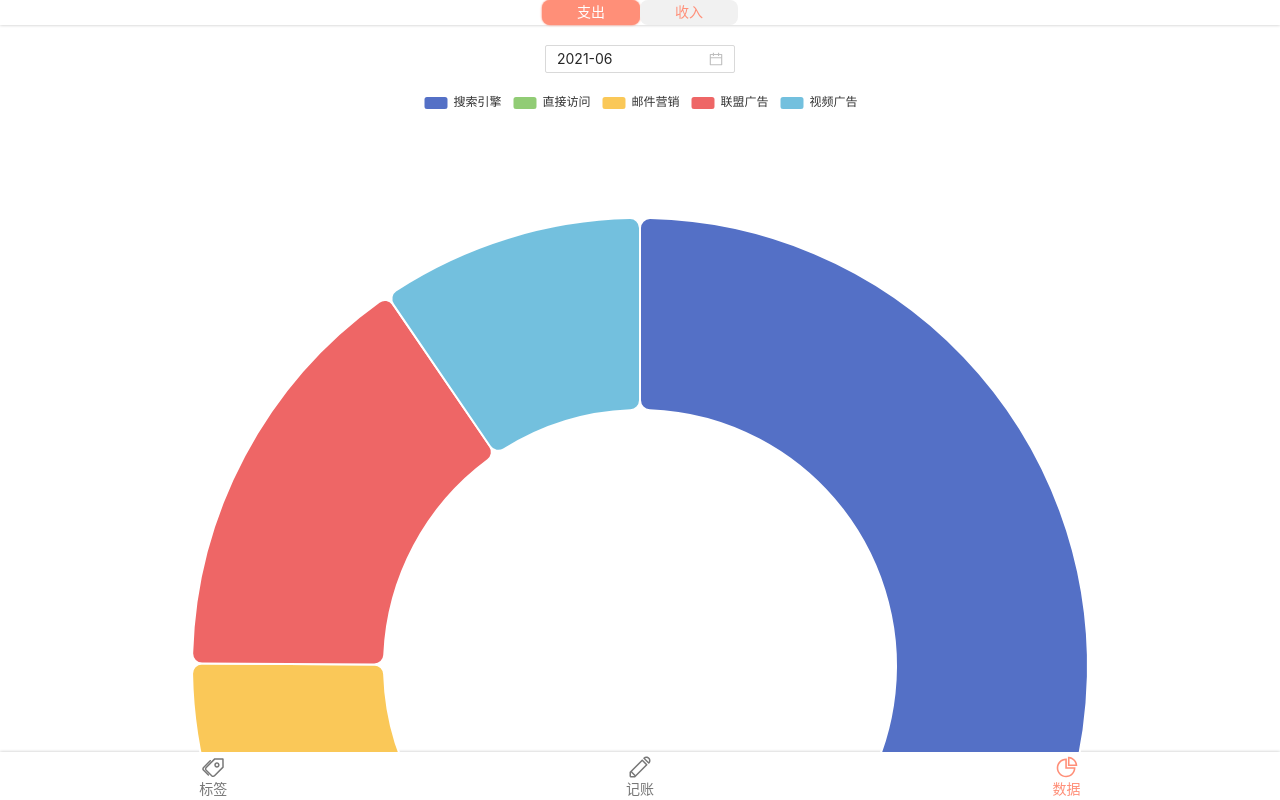
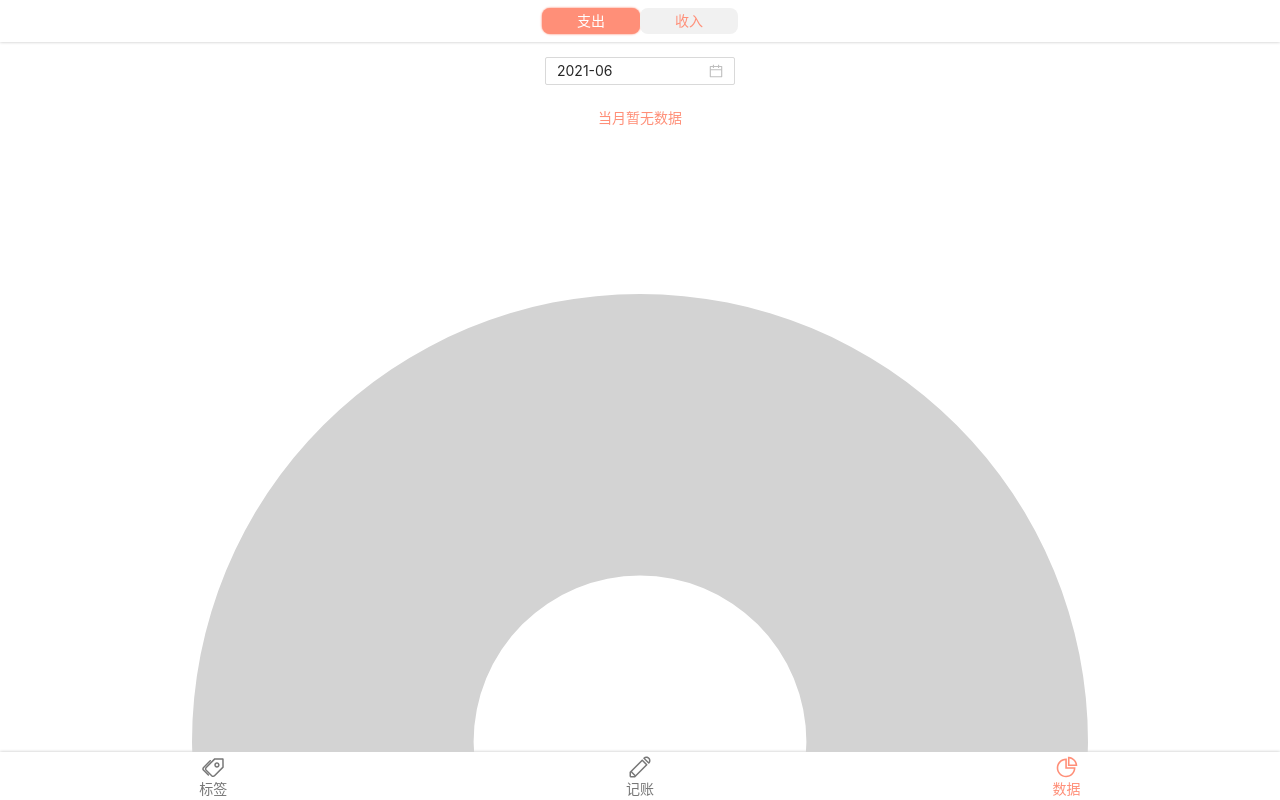
Before and after one commit to kunccc/xiyo-account-react, a React app: page /#/statistic in a window 1280 px wide. Built offline with nearby package versions, Linux system fonts and the light colour scheme.

Commit message:
完成 Statistic 数据展示

```diff
--- a/src/components/Chart.tsx
+++ b/src/components/Chart.tsx
@@ -3,63 +3,87 @@ import styled from 'styled-components';
 import * as echarts from 'echarts';
 
 const ChartWrapper = styled.div`
-  border: 1px solid red;
-  div {
+  width: 100vw;
+  height: calc(100vh - 148px);
+  scroll-snap-align: start;
+  .chart {
     width: 100vw;
     height: 100vw;
   }
+  .total {
+    text-align: center;
+    opacity: 0;
+    transition: all 250ms;
+    &.visible {
+      opacity: 1;
+    }
+    p:last-child {
+      color: #ff8f78;
+    }
+  }
 `;
 
-const Chart: React.FC = () => {
+interface Props {
+  data: { value: string, name: string }[];
+  tab: string;
+  total: number
+}
+
+const Chart: React.FC<Props> = props => {
   const chart = useRef(null);
   useEffect(() => {
-    if (!chart.current) return;
-    echarts.init(chart.current).setOption({
+    echarts.init(chart.current!).setOption({
+      color: [
+        '#FF8D78',
+        '#FFAA78',
+        '#FFD578',
+        '#FFFC78',
+        '#78FFB2',
+        '#78FFEC',
+        '#78D9FF',
+        '#7887FF'
+      ],
       tooltip: {
         trigger: 'item'
       },
       legend: {
-        top: '5%',
         left: 'center'
       },
       series: [
         {
           type: 'pie',
-          radius: ['40%', '70%'],
-          avoidLabelOverlap: false,
+          radius: ['26%', '70%'],
           itemStyle: {
             borderRadius: 10,
             borderColor: '#fff',
             borderWidth: 2
           },
           label: {
-            show: false,
-            position: 'center'
+            show: false
           },
           emphasis: {
             label: {
               show: true,
-              fontSize: '40',
-              fontWeight: 'bold'
+              fontSize: '24',
+              fontWeight: 'bold',
+              color: '#FF8D78'
             }
           },
           labelLine: {
             show: false
           },
-          data: [
-            {value: 1048, name: '搜索引擎'},
-            {value: 735, name: '直接访问'},
-            {value: 580, name: '邮件营销'},
-            {value: 484, name: '联盟广告'},
-            {value: 300, name: '视频广告'}
-          ]
+          data: props.data
         }
       ]
     });
-  }, []);
+  }, [props.data]);
   return (
     <ChartWrapper>
-      <div ref={chart}/>
+      <div ref={chart} className="chart"/>
+      <div className={`total ${props.data.length < 1 ? '' : 'visible'}`}>
+        <p>当月{props.tab === 'pay' ? '支出' : '收入'}总计</p>
+        <p>{props.total}</p>
+      </div>
     </ChartWrapper>
   );
 };
--- a/src/components/TopBar.tsx
+++ b/src/components/TopBar.tsx
@@ -9,6 +9,7 @@ const TopBarWrapper = styled.div`
   align-items: center;
   box-shadow: 0 0 3px rgba(0, 0, 0, 0.25);
   z-index: 2;
+  flex-shrink: 0;
   button {
     width: 98px;
     height: 25.2px;
--- a/src/views/Statistic.tsx
+++ b/src/views/Statistic.tsx
@@ -15,7 +15,7 @@ const StatisticWrapper = styled.div`
   flex-direction: column;
   align-items: center;
   .datepicker {
-    padding: 20px 0;
+    padding: 15px 0;
     position: fixed;
     width: 100%;
     text-align: center;
@@ -26,17 +26,25 @@ const StatisticWrapper = styled.div`
       height: 28px;
     }
   }
+  .page {
+    height: calc(100vh - 148px);
+    scroll-snap-type: y mandatory;
+    overflow-y: scroll;
+    margin-top: 60px;
+    &.noData {
+      overflow: hidden;
+    }
     > li {
+      scroll-snap-align: start;
       display: flex;
       flex-direction: column;
-    width: 100%;
-    height: 100vh;
-    overflow: auto;
+      width: 100vw;
+      height: calc(100vh - 148px);
       > ol {
         .date {
           background: #e9e9e9;
           font-size: 12px;
-        padding: 3px 5px;
+          padding: 2px 5px;
           box-shadow: 0 1px 1px rgba(0, 0, 0, 0.2);
         }
         > li {
@@ -69,10 +77,24 @@ const StatisticWrapper = styled.div`
         }
       }
     }
+    .tip {
+      position: fixed;
+      top: 110px;
+      left: 50%;
+      transform: translateX(-50%);
+      color: #ff8f78;
+      opacity: 0;
+      transition: all 250ms;
+      &.visible {
+        opacity: 1;
+      }
+    }
+  }
 `;
 
 interface Props {
-  notes: { date: string, items: { enName: string, chName: string, mark: string, detail: string }[] }[]
+  notes: { date: string, items: { enName: string, chName: string, mark: string, detail: string }[] }[];
+  selectedTab: string
 }
 
 const Statistic: React.FC<Props> = props => {
@@ -84,6 +106,17 @@ const Statistic: React.FC<Props> = props => {
     if (+now().fullNow.replace(/-/g, '') - +note.date.replace(/-/g, '') === 1) return '昨天';
     return note.date;
   };
+  let data = [];
+  for (let note of currentNotes) {
+    for (let item of note.items) {
+      const tab = item.detail.slice(0, 1) === '-' ? 'pay' : 'income';
+      if (tab === props.selectedTab) {
+        data.push({value: item.detail.substr(1), name: item.chName});
+      }
+    }
+  }
+  let total = 0;
+  data.forEach(item => total += +item.value);
   return (
     <Layout>
       <StatisticWrapper>
@@ -92,7 +125,8 @@ const Statistic: React.FC<Props> = props => {
                       allowClear={false}
                       inputReadOnly defaultValue={Moment(Date.now())}/>
         </div>
-        <Chart/>
+        <div className={`page ${data.length < 1 ? 'noData' : ''}`}>
+          <Chart data={data} tab={props.selectedTab} total={total}/>
           <li>
             {notes.map(note =>
               <ol key={note.date}>
@@ -106,14 +140,19 @@ const Statistic: React.FC<Props> = props => {
                 </li>
               </ol>)}
           </li>
+          <p className={`tip ${data.length < 1 ? 'visible' : ''}`}>当月暂无数据</p>
+        </div>
       </StatisticWrapper>
     </Layout>
   );
 };
 
 interface State {
-  notes: []
+  notes: { notes: [] };
+  tab: { selectedTab: string }
 }
 
-const mapStateToProps = (state: State) => state.notes;
+const mapStateToProps = (state: State) => {
+  return {...state.notes, ...state.tab};
+};
 export default connect(mapStateToProps)(Statistic);
```
Lines whose indentation alone changed are shown as unchanged.
